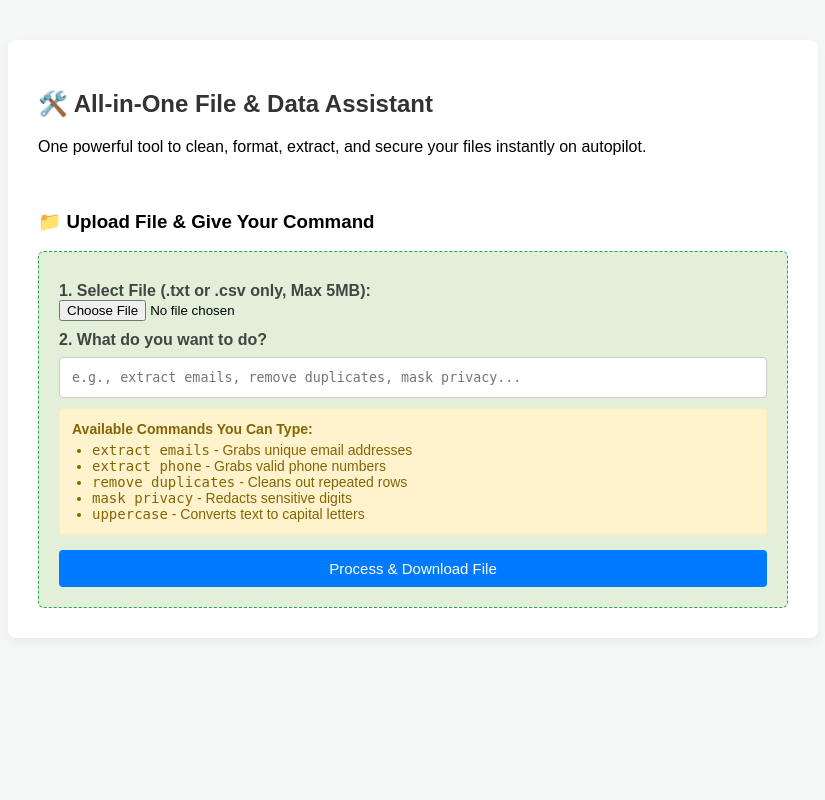
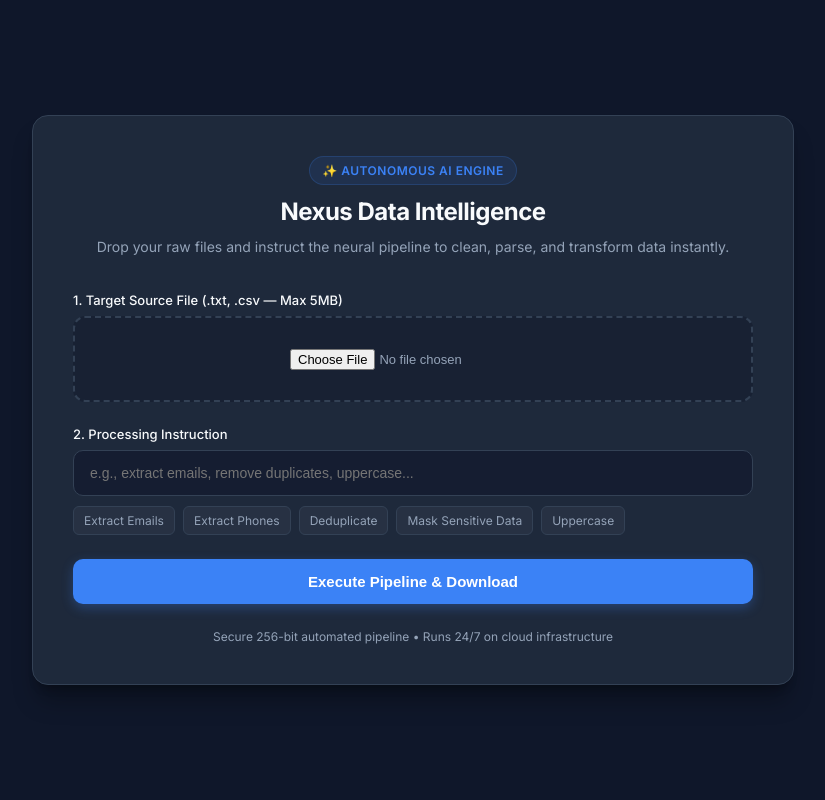
Before and after one commit to rubeenabegum7136-pixel/Data_cleaner_tool, a Flask app: page / in a window 1280 px wide. Shown: the whole page, without its empty margins (227-1052 px from the left). Run offline with Flask 3, Linux system fonts and the light colour scheme.

Commit message:
Add files via upload

```diff
--- a/templates/index.html
+++ b/templates/index.html
@@ -2,52 +2,223 @@
 <html lang="en">
 <head>
     <meta charset="UTF-8">
-    <title>All-in-One Smart Data & File Processor</title>
+    <meta name="viewport" content="width=device-width, initial-scale=1.0">
+    <title>NexusAI — Intelligent File & Data Processor</title>
+    <link href="https://fonts.googleapis.com/css2?family=Inter:wght@300;400;500;600;700&display=swap" rel="stylesheet">
     <style>
-        body { font-family: Arial, sans-serif; background: #f4f7f6; margin: 0; padding: 40px; }
-        .container { max-width: 750px; margin: auto; background: white; padding: 30px; border-radius: 8px; box-shadow: 0 4px 10px rgba(0,0,0,0.05); }
-        h2 { color: #333; }
-        textarea, input[type="text"] { width: 100%; padding: 12px; border: 1px solid #ccc; border-radius: 4px; margin-top: 8px; font-family: monospace; box-sizing: border-box; }
-        textarea { height: 100px; }
-        button { background: #28a745; color: white; border: none; padding: 10px 18px; font-size: 15px; border-radius: 4px; cursor: pointer; margin-top: 10px; }
-        button:hover { background: #218838; }
-        .section { margin-top: 30px; padding-top: 20px; border-top: 1px solid #eee; }
-        .file-upload-box { background: #e2f0d9; padding: 20px; border-radius: 6px; border: 1px dashed #28a745; margin-top: 15px; }
-        label { font-weight: bold; color: #444; display: block; margin-top: 10px; }
-        .feature-tips { background: #fff3cd; border: 1px solid #ffeeba; padding: 12px; border-radius: 4px; font-size: 14px; margin-top: 10px; color: #856404; }
+        :root {
+            --bg-color: #0f172a;
+            --card-bg: #1e293b;
+            --border-color: #334155;
+            --text-primary: #f8fafc;
+            --text-secondary: #94a3b8;
+            --accent: #3b82f6;
+            --accent-hover: #2563eb;
+            --success: #10b981;
+        }
+
+        body {
+            font-family: 'Inter', sans-serif;
+            background-color: var(--bg-color);
+            color: var(--text-primary);
+            margin: 0;
+            padding: 40px 20px;
+            display: flex;
+            justify-content: center;
+            align-items: center;
+            min-height: 100vh;
+            box-sizing: border-box;
+        }
+
+        .container {
+            width: 100%;
+            max-width: 680px;
+            background: var(--card-bg);
+            border: 1px solid var(--border-color);
+            border-radius: 16px;
+            padding: 40px;
+            box-shadow: 0 20px 25px -5px rgba(0, 0, 0, 0.3), 0 8px 10px -6px rgba(0, 0, 0, 0.3);
+        }
+
+        .header {
+            text-align: center;
+            margin-bottom: 35px;
+        }
+
+        .badge {
+            display: inline-block;
+            background: rgba(59, 130, 246, 0.1);
+            color: var(--accent);
+            font-size: 12px;
+            font-weight: 600;
+            padding: 6px 12px;
+            border-radius: 20px;
+            margin-bottom: 12px;
+            border: 1px solid rgba(59, 130, 246, 0.2);
+            letter-spacing: 0.5px;
+            text-transform: uppercase;
+        }
+
+        h2 {
+            margin: 0 0 10px 0;
+            font-size: 24px;
+            font-weight: 700;
+            letter-spacing: -0.5px;
+        }
+
+        p {
+            color: var(--text-secondary);
+            font-size: 14px;
+            margin: 0;
+            line-height: 1.5;
+        }
+
+        .form-group {
+            margin-bottom: 24px;
+        }
+
+        label {
+            display: block;
+            font-size: 13px;
+            font-weight: 500;
+            color: var(--text-primary);
+            margin-bottom: 8px;
+        }
+
+        .file-dropzone {
+            border: 2px dashed var(--border-color);
+            border-radius: 12px;
+            padding: 30px;
+            text-align: center;
+            background: rgba(15, 23, 42, 0.4);
+            transition: all 0.3s ease;
+            cursor: pointer;
+        }
+
+        .file-dropzone:hover {
+            border-color: var(--accent);
+            background: rgba(59, 130, 246, 0.03);
+        }
+
+        input[type="file"] {
+            color: var(--text-secondary);
+            font-size: 13px;
+        }
+
+        input[type="text"] {
+            width: 100%;
+            background: rgba(15, 23, 42, 0.6);
+            border: 1px solid var(--border-color);
+            border-radius: 10px;
+            padding: 14px 16px;
+            color: var(--text-primary);
+            font-size: 14px;
+            box-sizing: border-box;
+            outline: none;
+            transition: border-color 0.2s;
+        }
+
+        input[type="text"]:focus {
+            border-color: var(--accent);
+            box-shadow: 0 0 0 3px rgba(59, 130, 246, 0.15);
+        }
+
+        .chips-container {
+            display: flex;
+            flex-wrap: wrap;
+            gap: 8px;
+            margin-top: 10px;
+        }
+
+        .chip {
+            background: rgba(255, 255, 255, 0.04);
+            border: 1px solid var(--border-color);
+            color: var(--text-secondary);
+            font-size: 12px;
+            padding: 6px 10px;
+            border-radius: 6px;
+            cursor: pointer;
+            transition: all 0.2s;
+        }
+
+        .chip:hover {
+            background: rgba(59, 130, 246, 0.1);
+            color: var(--accent);
+            border-color: rgba(59, 130, 246, 0.3);
+        }
+
+        .submit-btn {
+            width: 100%;
+            background: var(--accent);
+            color: white;
+            border: none;
+            border-radius: 10px;
+            padding: 14px;
+            font-size: 15px;
+            font-weight: 600;
+            cursor: pointer;
+            transition: background 0.2s, transform 0.1s;
+            box-shadow: 0 4px 12px rgba(59, 130, 246, 0.3);
+        }
+
+        .submit-btn:hover {
+            background: var(--accent-hover);
+        }
+
+        .submit-btn:active {
+            transform: scale(0.99);
+        }
+
+        .footer-note {
+            text-align: center;
+            font-size: 12px;
+            color: var(--text-secondary);
+            margin-top: 25px;
+        }
     </style>
 </head>
 <body>
+
     <div class="container">
-        <h2>🛠️ All-in-One File & Data Assistant</h2>
-        <p>One powerful tool to clean, format, extract, and secure your files instantly on autopilot.</p>
+        <div class="header">
+            <span class="badge">✨ Autonomous AI Engine</span>
+            <h2>Nexus Data Intelligence</h2>
+            <p>Drop your raw files and instruct the neural pipeline to clean, parse, and transform data instantly.</p>
+        </div>
 
-        <div class="section" style="margin-top:0; border-top:none;">
-            <h3>📁 Upload File & Give Your Command</h3>
+        <form action="/upload" method="POST" enctype="multipart/form-data">
+            <div class="form-group">
+                <label>1. Target Source File (.txt, .csv — Max 5MB)</label>
+                <div class="file-dropzone">
+                    <input type="file" name="file" accept=".txt,.csv" required>
+                </div>
+            </div>
 
-            <div class="file-upload-box">
-                <form action="/upload" method="POST" enctype="multipart/form-data">
-                    <label>1. Select File (.txt or .csv only, Max 5MB):</label>
-                    <input type="file" name="file" accept=".txt,.csv" required>
+            <div class="form-group">
+                <label>2. Processing Instruction</label>
+                <input type="text" id="instructionBox" name="instruction" placeholder="e.g., extract emails, remove duplicates, uppercase..." required>
 
-                    <label>2. What do you want to do?</label>
-                    <input type="text" name="instruction" placeholder="e.g., extract emails, remove duplicates, mask privacy..." required>
+                <div class="chips-container">
+                    <div class="chip" onclick="setCommand('extract emails')">Extract Emails</div>
+                    <div class="chip" onclick="setCommand('extract phone')">Extract Phones</div>
+                    <div class="chip" onclick="setCommand('remove duplicates')">Deduplicate</div>
+                    <div class="chip" onclick="setCommand('mask privacy')">Mask Sensitive Data</div>
+                    <div class="chip" onclick="setCommand('uppercase')">Uppercase</div>
+                </div>
+            </div>
 
-                    <div class="feature-tips">
-                        <b>Available Commands You Can Type:</b>
-                        <ul style="margin: 5px 0 0 20px; padding:0;">
-                            <li><code>extract emails</code> - Grabs unique email addresses</li>
-                            <li><code>extract phone</code> - Grabs valid phone numbers</li>
-                            <li><code>remove duplicates</code> - Cleans out repeated rows</li>
-                            <li><code>mask privacy</code> - Redacts sensitive digits</li>
-                            <li><code>uppercase</code> - Converts text to capital letters</li>
-                        </ul>
-                    </div>
+            <button type="submit" class="submit-btn">Execute Pipeline & Download</button>
+        </form>
 
-                    <button type="submit" style="background: #007bff; width: 100%; margin-top: 15px;">Process & Download File</button>
-                </form>
-            </div>
+        <div class="footer-note">
+            Secure 256-bit automated pipeline • Runs 24/7 on cloud infrastructure
         </div>
     </div>
+
+    <script>
+        function setCommand(cmd) {
+            document.getElementById('instructionBox').value = cmd;
+        }
+    </script>
 </body>
 </html>
```
